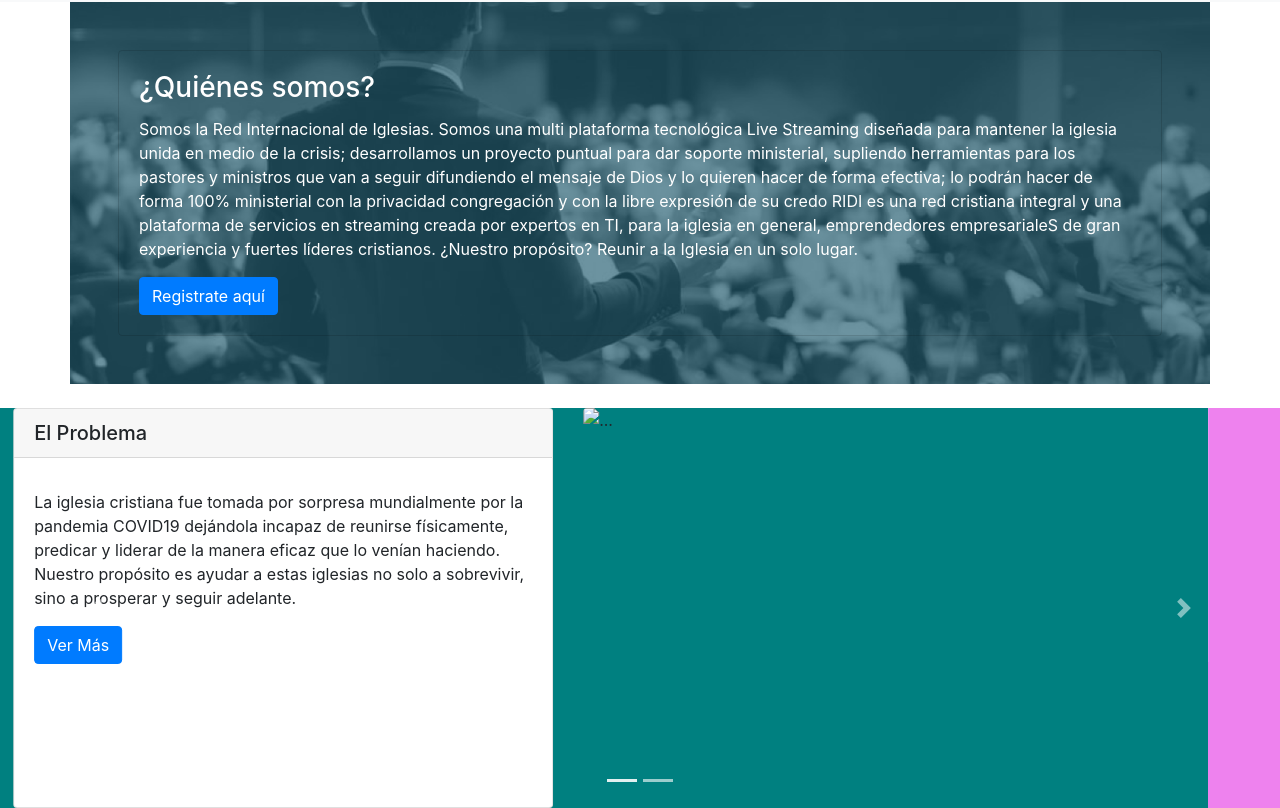
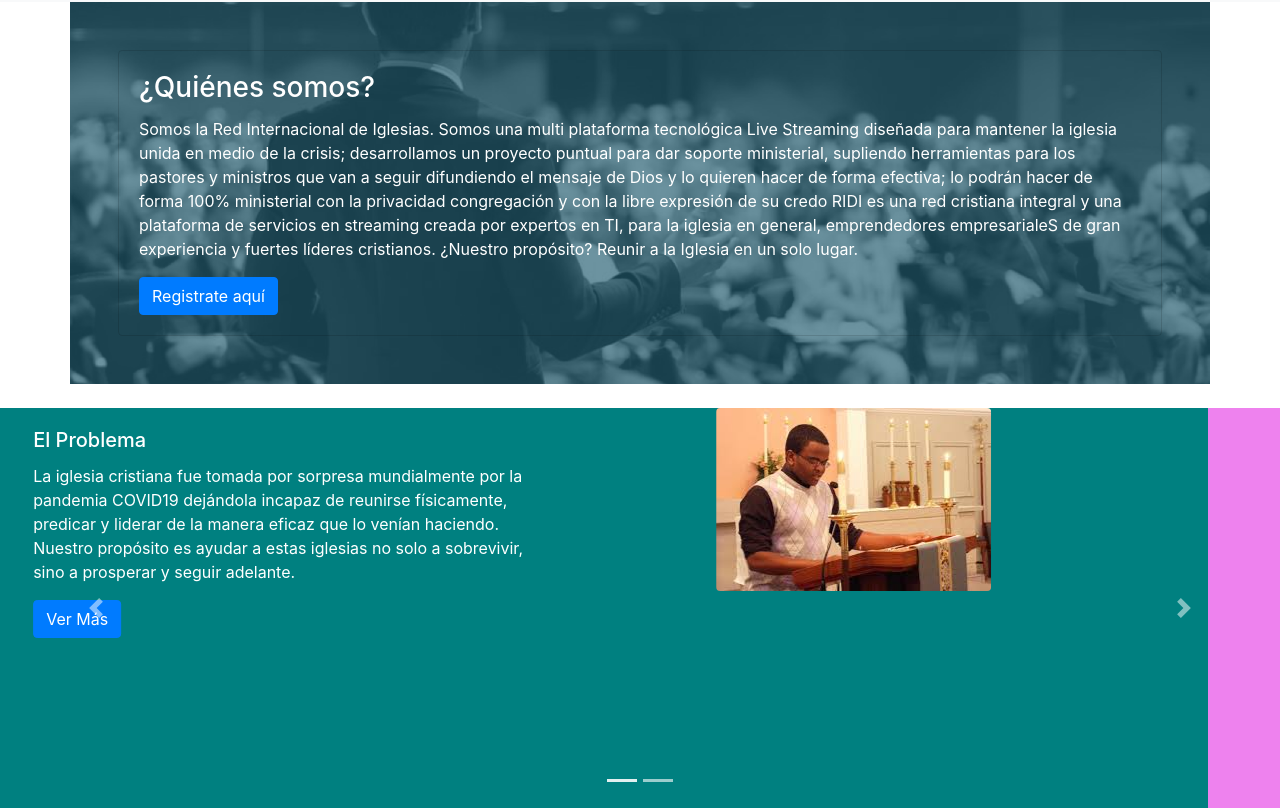
Before and after one commit to jpablorl/ridi-test, a plain HTML site: page index.html in a window 1280 px wide. Shown: the part 70-878 px from the top of the page. Drawn offline with Linux system fonts and the light colour scheme.

Commit message:
maqueta 2

```diff
--- a/css/estilos.css
+++ b/css/estilos.css
@@ -32,12 +32,15 @@
     color: white;
 }
 
-.carousel-item {
-    /*background-color: teal;*/
+.cardTour{
+    height: 400px;
+    background-color: transparent;
+    color: white;
+    border: 0;
 }
 
-.cardTour{
-    height: 400px;
+.cardTour .card-header,.card-body {
+    border: 0;
 }
 
 .carousel-item-uno{
--- a/index.html
+++ b/index.html
@@ -88,9 +88,8 @@
                 <div class="row">
                     <div class="col-6">
                         <div class="card cardTour">
-                            <h5 class="card-header">El Problema</h5>
                             <div class="card-body">
-                              <h5 class="card-title"></h5>
+                              <h5 class="card-title">El Problema</h5>
                               <p class="card-text">
                                 La iglesia cristiana fue tomada por sorpresa mundialmente por la pandemia COVID19 dejándola incapaz de reunirse físicamente, predicar y liderar de la manera eficaz que lo venían haciendo.
                                 Nuestro propósito es ayudar a estas iglesias no solo a sobrevivir, sino a prosperar y seguir adelante.</p>
@@ -99,7 +98,7 @@
                           </div>
                     </div>
                     <div class="col-6">
-                        <img src="..." class="rounded mx-auto d-block" alt="...">
+                        <img src="img/images.jpeg" class="rounded mx-auto d-block" alt="...">
                     </div>
                 </div>
             </div>
@@ -109,13 +108,12 @@
             <div class="container">
                 <div class="row">
                     <div class="col-6">
-                        <!-- img -->
+                        <img src="img/images.jpeg" class="rounded mx-auto d-block" alt="...">
                     </div>
                     <div class="col-6">
                         <div class="card cardTour">
-                            <h5 class="card-header">La Solución</h5>
                             <div class="card-body">
-                              <h5 class="card-title"></h5>
+                              <h5 class="card-title">La Solución</h5>
                               <p class="card-text">
                                 Proporcionaremos a todos los pastores, obispos y ministros una plataforma para:
                                 Predicar sus sermones semanales a su congregación estándar; y expandirse a nuevos creyentes a nivel mundial a través de STREAMING GRATUITO.
```
Also changed, not shown: img/images.jpeg (added).
